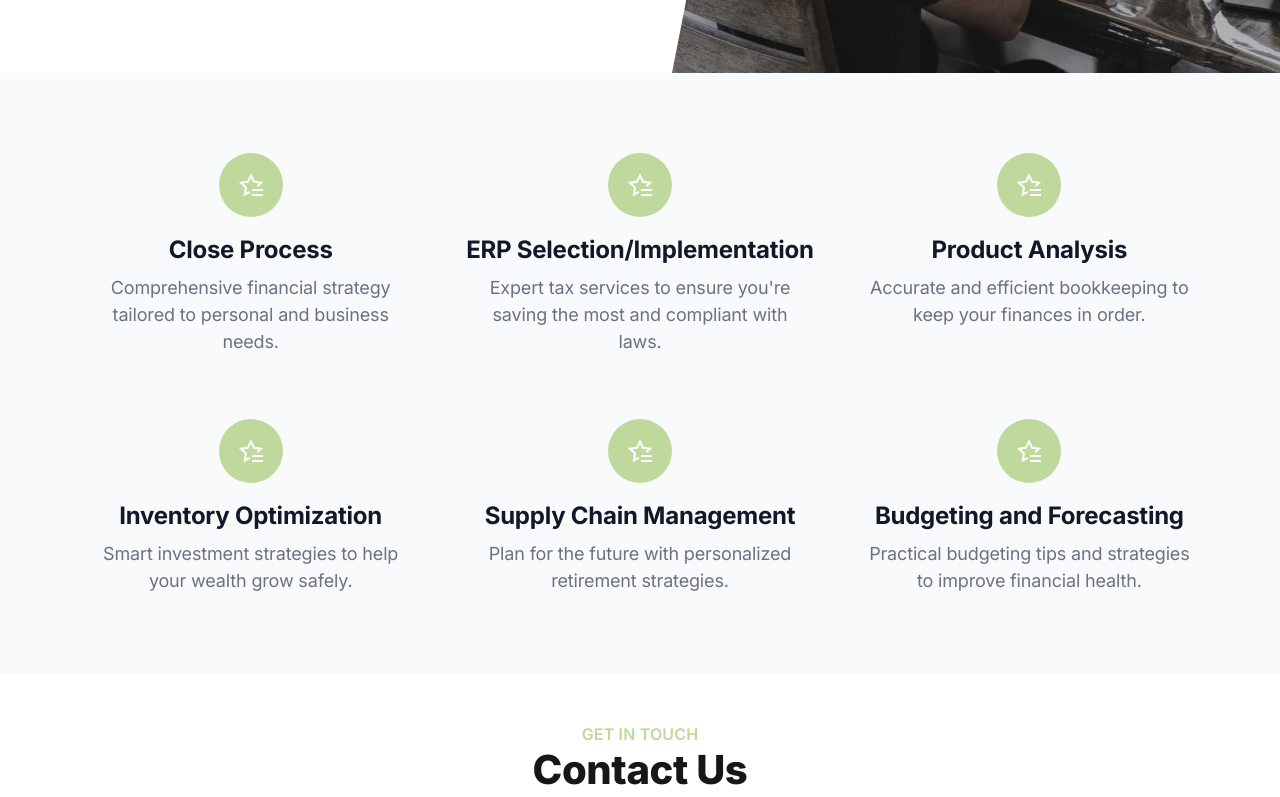
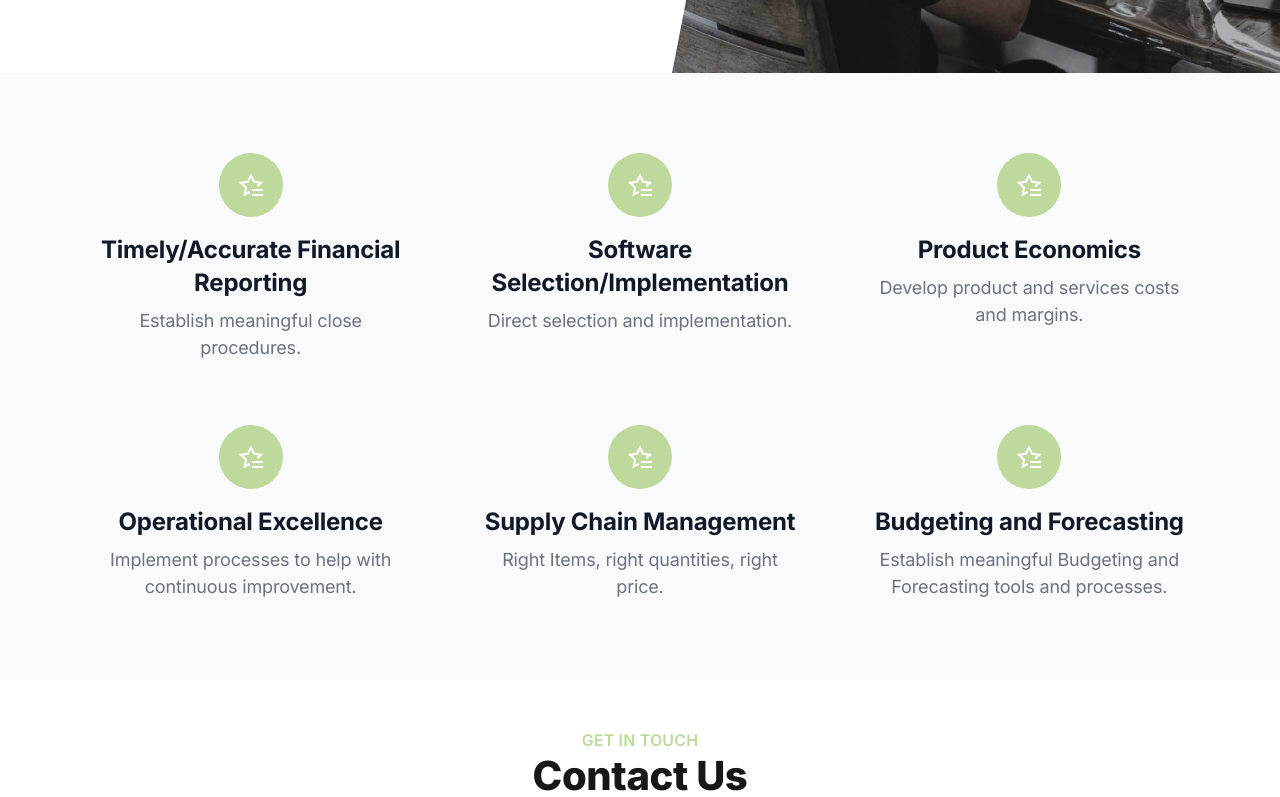
Before and after one commit to dtbayles/thesimplenumbers, a Next.js app: page / in a window 1280 px wide. Shown: the part 597-1394 px from the top of the page. Built offline with nearby package versions, Linux system fonts and the light colour scheme.

Commit message:
change requests

```diff
--- a/app/(default)/page.tsx
+++ b/app/(default)/page.tsx
@@ -76,43 +76,43 @@ export default function Home() {
       id: 1,
       delay: '',
       viewBox: "0 0 64 64",
-      title: 'Close Process',
-      description: "Comprehensive financial strategy tailored to personal and business needs.",
+      title: 'Timely/Accurate Financial Reporting',
+      description: "Establish meaningful close procedures.",
     },
     {
       id: 2,
       delay: '100',
       viewBox: "0 0 64 64",
-      title: 'ERP Selection/Implementation',
-      description: "Expert tax services to ensure you're saving the most and compliant with laws.",
+      title: 'Software Selection/Implementation',
+      description: "Direct selection and implementation.",
     },
     {
       id: 3,
       delay: '200',
       viewBox: "0 0 64 64",
-      title: 'Product Analysis',
-      description: "Accurate and efficient bookkeeping to keep your finances in order.",
+      title: 'Product Economics',
+      description: "Develop product and services costs and margins.",
     },
     {
       id: 4,
       delay: '300',
       viewBox: "0 0 64 64",
-      title: 'Inventory Optimization',
-      description: "Smart investment strategies to help your wealth grow safely.",
+      title: 'Operational Excellence',
+      description: "Implement processes to help with continuous improvement.",
     },
     {
       id: 5,
       delay: '400',
       viewBox: "0 0 64 64",
       title: 'Supply Chain Management',
-      description: "Plan for the future with personalized retirement strategies.",
+      description: "Right Items, right quantities, right price.",
     },
     {
       id: 6,
       delay: '500',
       viewBox: "0 0 64 64",
       title: 'Budgeting and Forecasting',
-      description: "Practical budgeting tips and strategies to improve financial health.",
+      description: "Establish meaningful Budgeting and Forecasting tools and processes.",
     },
   ];
 
@@ -282,12 +282,10 @@ export default function Home() {
                             style={{color: colors.background}}/>
                     </svg>
                     {/* Using the text color for headers and textSecondary for descriptions */}
-                    <h4 className="h4 mb-2 -mx-10" style={{color: colors.text}}>{service.title}</h4>
+                    <h4 className="h4 mb-2 text-center" style={{color: colors.text}}>{service.title}</h4>
                     <p className="text-lg text-center" style={{color: colors.textSecondary}}>{service.description}</p>
                   </div>
                 ))}
-
-
               </div>
 
             </div>
```
